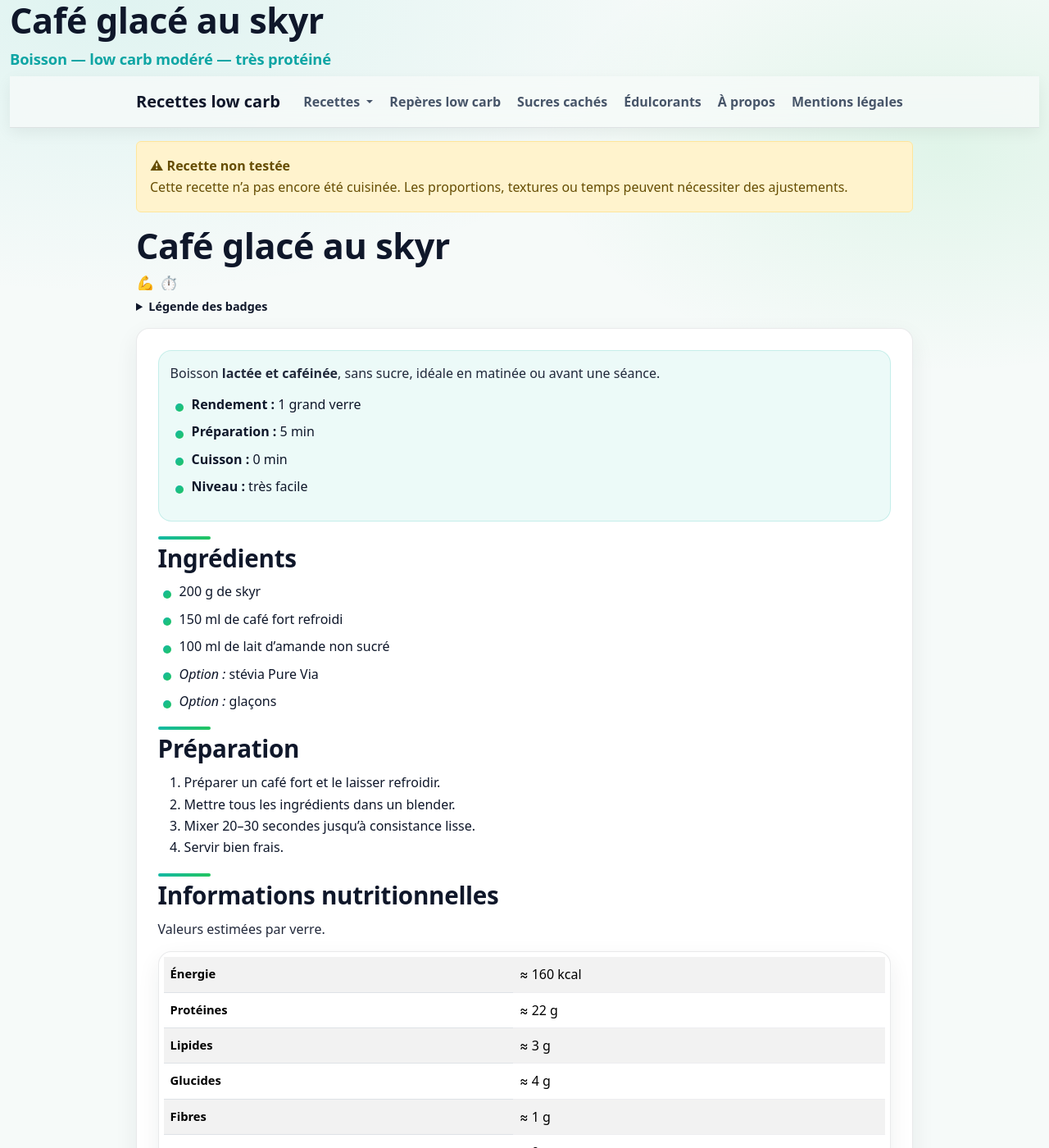
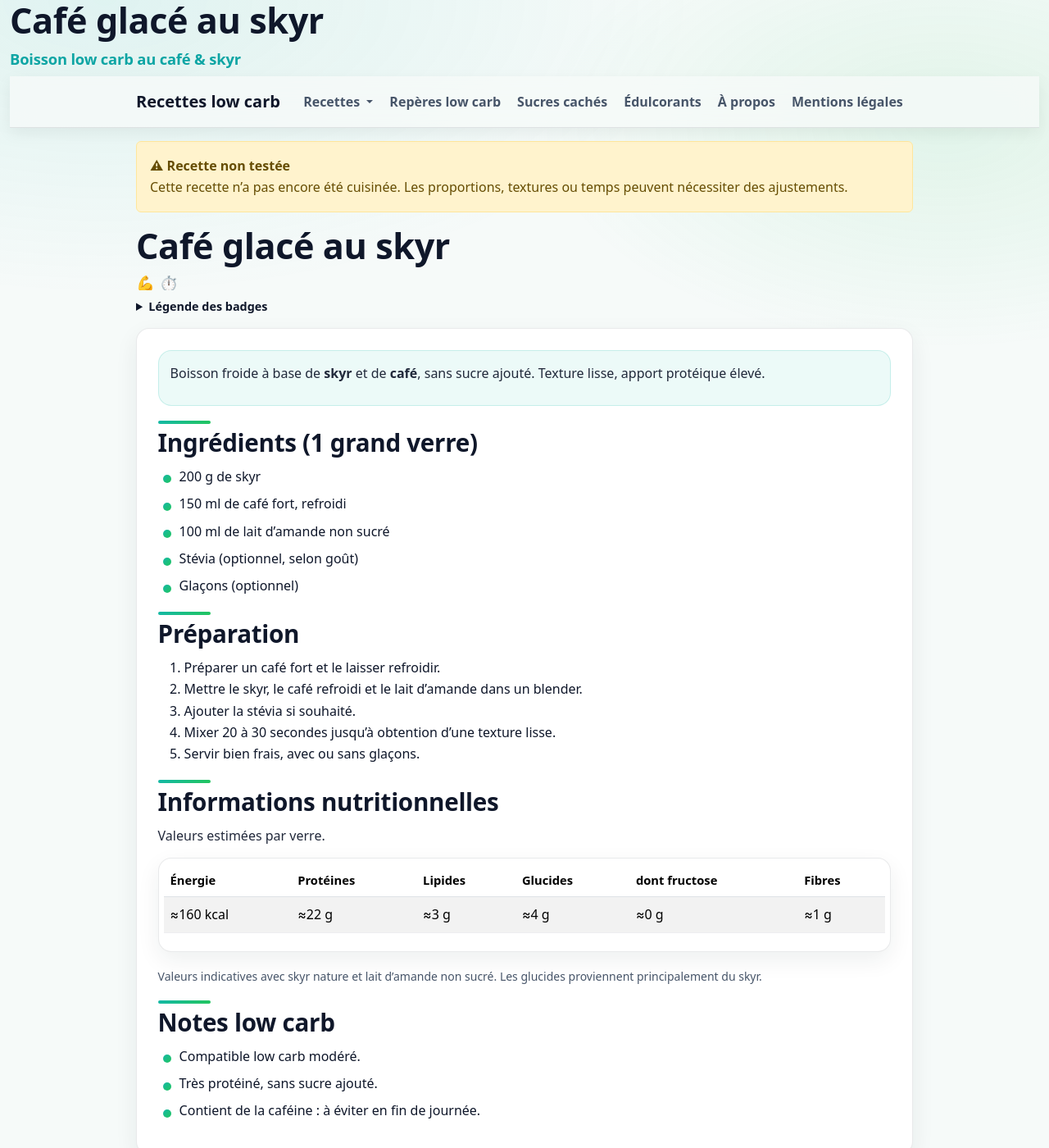
Before and after one commit to laurie-boissay/laurie-boissay.github.io, a Jekyll site: the page built from recettes/boisson-lactee-café-skyr.html, in a window 1280 px wide and 1400 px high. Shown: the whole window at 82% size. Built offline with Jekyll 4.4.1, drawn with Linux system fonts in a browser that asks for light colours; some of the changed text lies outside the part shown.

Commit message:
Update boisson-lactee-café-skyr.html

```diff
--- a/recettes/boisson-lactee-café-skyr.html
+++ b/recettes/boisson-lactee-café-skyr.html
@@ -1,9 +1,9 @@
 ---
 layout: recipe
 title: "Boisson lactée café & skyr"
-description: "Boisson lactée froide au café et skyr, sans sucre. Boisson low carb modéré, stimulante et très protéinée."
+description: "Boisson lactée froide au café et au skyr, low carb modéré, sans sucre ajouté. Riche en protéines."
 recipe_title: "Café glacé au skyr"
-recipe_subtitle: "Boisson — low carb modéré — très protéiné"
+recipe_subtitle: "Boisson low carb au café & skyr"
 recipe_group: "Boissons"
 recipe_sort: "boisson-lactee-cafe-skyr"
 recipe_tested: false
@@ -17,81 +17,76 @@ extra_head: |
     "@context": "https://schema.org",
     "@type": "Recipe",
     "name": "Café glacé au skyr",
-    "description": "Boisson lactée froide au café et skyr, sans sucre ajouté. Low carb modéré.",
+    "description": "Boisson lactée froide au café et au skyr, low carb modéré, sans sucre ajouté.",
     "recipeYield": "1 grand verre",
     "prepTime": "PT5M",
     "cookTime": "PT0M",
     "totalTime": "PT5M",
-    "recipeCategory": "Boisson",
-    "keywords": "low carb, boisson lactee, cafe, skyr",
-    "author": { "@type": "Person", "name": "Laurie" },
-    "recipeIngredient": [
-      "200 g de skyr",
-      "150 ml de café fort refroidi",
-      "100 ml de lait d’amande non sucré",
-      "Option : stévia Pure Via (selon goût)",
-      "Option : glaçons"
-    ],
-    "recipeInstructions": [
-      { "@type": "HowToStep", "text": "Verser le skyr, le café froid et le lait d’amande dans un blender." },
-      { "@type": "HowToStep", "text": "Ajouter l’édulcorant si souhaité." },
-      { "@type": "HowToStep", "text": "Mixer jusqu’à texture lisse." },
-      { "@type": "HowToStep", "text": "Servir avec des glaçons." }
-    ]
+    "recipeCategory": "Boisson"
   }
   </script>
 ---
 
 <div class="recipe-lead">
   <p>
-    Boisson <strong>lactée et caféinée</strong>, sans sucre, idéale en matinée ou avant une séance.
+    Boisson froide à base de <strong>skyr</strong> et de <strong>café</strong>,
+    sans sucre ajouté. Texture lisse, apport protéique élevé.
   </p>
-  <ul>
-    <li><strong>Rendement :</strong> 1 grand verre</li>
-    <li><strong>Préparation :</strong> 5 min</li>
-    <li><strong>Cuisson :</strong> 0 min</li>
-    <li><strong>Niveau :</strong> très facile</li>
-  </ul>
 </div>
 
-<h2>Ingrédients</h2>
+<h2>Ingrédients (1 grand verre)</h2>
 <ul>
   <li>200 g de skyr</li>
-  <li>150 ml de café fort refroidi</li>
+  <li>150 ml de café fort, refroidi</li>
   <li>100 ml de lait d’amande non sucré</li>
-  <li><em>Option :</em> stévia Pure Via</li>
-  <li><em>Option :</em> glaçons</li>
+  <li>Stévia (optionnel, selon goût)</li>
+  <li>Glaçons (optionnel)</li>
 </ul>
 
 <h2>Préparation</h2>
 <ol>
   <li>Préparer un café fort et le laisser refroidir.</li>
-  <li>Mettre tous les ingrédients dans un blender.</li>
-  <li>Mixer 20–30 secondes jusqu’à consistance lisse.</li>
-  <li>Servir bien frais.</li>
+  <li>Mettre le skyr, le café refroidi et le lait d’amande dans un blender.</li>
+  <li>Ajouter la stévia si souhaité.</li>
+  <li>Mixer 20 à 30 secondes jusqu’à obtention d’une texture lisse.</li>
+  <li>Servir bien frais, avec ou sans glaçons.</li>
 </ol>
 
 <h2>Informations nutritionnelles</h2>
 <p>Valeurs estimées par verre.</p>
+
 <div class="table-responsive">
   <table class="table table-striped">
+    <thead>
+      <tr>
+        <th>Énergie</th>
+        <th>Protéines</th>
+        <th>Lipides</th>
+        <th>Glucides</th>
+        <th>dont fructose</th>
+        <th>Fibres</th>
+      </tr>
+    </thead>
     <tbody>
-      <tr><th scope="row">Énergie</th><td>≈ 160 kcal</td></tr>
-      <tr><th scope="row">Protéines</th><td>≈ 22 g</td></tr>
-      <tr><th scope="row">Lipides</th><td>≈ 3 g</td></tr>
-      <tr><th scope="row">Glucides</th><td>≈ 4 g</td></tr>
-      <tr><th scope="row">Fibres</th><td>≈ 1 g</td></tr>
-      <tr><th scope="row">Fructose</th><td>≈ 0 g</td></tr>
+      <tr>
+        <td>≈160 kcal</td>
+        <td>≈22 g</td>
+        <td>≈3 g</td>
+        <td>≈4 g</td>
+        <td>≈0 g</td>
+        <td>≈1 g</td>
+      </tr>
     </tbody>
   </table>
 </div>
+
 <p class="small text-muted">
-  Estimation avec skyr nature et lait d’amande non sucré.
+  Valeurs indicatives avec skyr nature et lait d’amande non sucré. Les glucides proviennent principalement du skyr.
 </p>
 
 <h2>Notes low carb</h2>
 <ul>
-  <li><strong>Compatible low carb modéré</strong>.</li>
-  <li><strong>Très protéiné</strong>, sans sucre.</li>
-  <li>À éviter en fin de journée à cause de la caféine.</li>
+  <li>Compatible low carb modéré.</li>
+  <li>Très protéiné, sans sucre ajouté.</li>
+  <li>Contient de la caféine : à éviter en fin de journée.</li>
 </ul>
```
